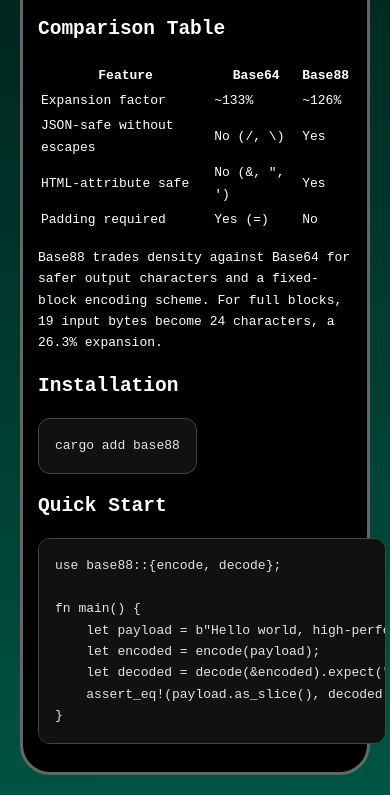
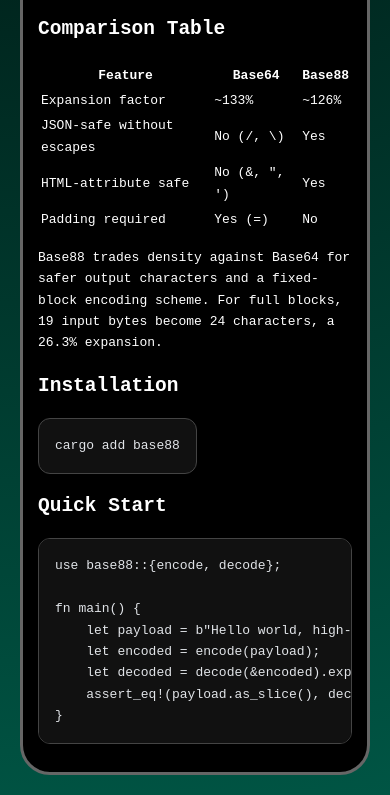
Before and after one commit to rostislavnagimov/rostislavnagimov.github.io, an Astro site: page /projects/base88 in a window 390 px wide. Shown: the part 856-1651 px from the top of the page. Built offline with nearby package versions, Linux system fonts and the light colour scheme; Astro itself is replaced by a stand-in of ours; code samples lack their colours.

Commit message:
feat: return grid

```diff
--- a/src/styles/global.css
+++ b/src/styles/global.css
@@ -291,6 +291,7 @@ header nav a {
 }
 
 .project-copy pre {
+  box-sizing: border-box;
   display: block;
   width: fit-content;
   max-width: 100%;
@@ -511,6 +512,7 @@ header nav a {
 }
 
 .article-content pre {
+  box-sizing: border-box;
   max-width: 100%;
   margin-inline: 0;
   overflow-x: auto;
@@ -575,7 +577,11 @@ header nav a {
   }
 
   body::before {
-    display: none;
     animation: none;
+    top: 0;
+    left: 0;
+    width: 100vw;
+    height: 100dvh;
+    transform: none;
   }
 }
```
